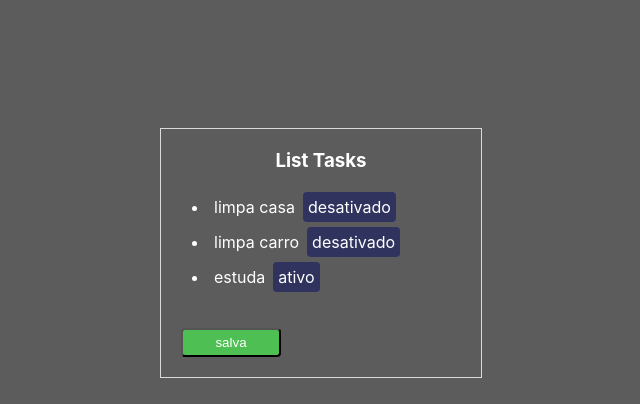
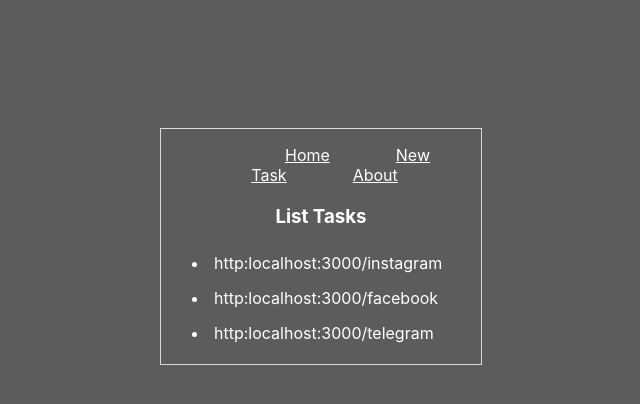
Before and after one commit to pacman2020/reactjs, a React (Create React App) app: page /about in a window 1280 px wide. Shown: the top 404 px of the page, without its empty margins (288-928 px from the left). Built offline with nearby package versions, Linux system fonts and the light colour scheme; the HTML template or start-up script is replaced by a standard one.

Commit message:
pages sistema de rotas

```diff
--- a/package.json
+++ b/package.json
@@ -8,6 +8,7 @@
     "@testing-library/user-event": "^12.8.3",
     "react": "^17.0.2",
     "react-dom": "^17.0.2",
+    "react-router-dom": "^5.2.0",
     "react-scripts": "4.0.3",
     "web-vitals": "^1.1.2"
   },
@@ -35,7 +36,5 @@
       "last 1 safari version"
     ]
   },
-  "devDependencies": {
-    "eslint-plugin-react": "^7.24.0"
-  }
+  "devDependencies": {}
 }
--- a/src/App.js
+++ b/src/App.js
@@ -1,29 +1,6 @@
-import React, { useState, useEffect } from "react";
-import './style.css';
+import React from "react";
+import Routes from './routes';
 
-const App = () =>{
-  const [tasks, setTasks] = useState([
-    { id: 1, title: 'limpa casa', concluido: false },
-    { id: 2, title: 'limpa carro', concluido: false },
-    { id: 3, title: 'estuda', concluido: true }
-  ])
-
-  return (
-    <>
-      <div className="lista-tasks" >
-        <h3>List Tasks</h3>
-        <ul>
-          {tasks.map(task =>(
-            <li key={task.id} >
-              <span>{task.title}</span>
-              <span className="concluido" >{ task.concluido ? 'ativo':'desativado'}</span>
-            </li>
-          )) }
-        </ul>
-        <button className="btn" >salva</button>
-      </div>
-    </>
-  )
-};
+const App = () => <Routes/>;
 
 export default App;
--- /dev/null
+++ b/src/compontens/NavBar.jsx
@@ -0,0 +1,26 @@
+import React from "react";
+import { Link } from "react-router-dom";
+import './navbar.css';
+
+
+const Menu = () =>{
+    return (
+      <>
+        <nav className="navbar">
+            <ul className="">
+                <li className="">
+                <Link className="urls" to="/">Home</Link>
+                </li>
+                <li className="">
+                <Link to="new/">New Task</Link>
+                </li>
+                <li className="">
+                <Link to="about/">About</Link>
+                </li>
+            </ul>
+        </nav>
+      </>
+    )
+  };
+
+  export default Menu;
--- /dev/null
+++ b/src/compontens/navbar.css
@@ -0,0 +1,14 @@
+.navbar {
+    text-align: center;
+    /* background: rgb(10, 42, 129); */
+}
+
+.navbar li{
+    /* background: rgb(10, 129, 60); */
+    display: inline;
+}
+
+.navbar .urls{
+    list-style-type: none;
+    display: inline;
+}
--- /dev/null
+++ b/src/pages/About.js
@@ -0,0 +1,30 @@
+import React, { useState, useEffect } from "react";
+import NavBar from '../compontens/NavBar';
+import './style.css';
+
+const ListTask = () =>{
+  const [redes, setRedes] = useState([
+    { id: 1, name: 'instagram', links: 'http:localhost:3000/instagram' },
+    { id: 2, name: 'facebook', links: 'http:localhost:3000/facebook' },
+    { id: 3, name: 'telegram', links: 'http:localhost:3000/telegram' }
+  ])
+
+  return (
+    <>
+      <div className="lista-tasks" >
+      <NavBar></NavBar>
+        <h3>List Tasks</h3>
+        <ul>
+          {redes.map(rede =>(
+            <li key={rede.id} >
+              <span>{rede.title}</span>
+              <span >{ rede.links }</span>
+            </li>
+          )) }
+        </ul>
+      </div>
+    </>
+  )
+};
+
+export default ListTask;
--- /dev/null
+++ b/src/pages/FormTask.js
@@ -0,0 +1,17 @@
+import React, { useState, useEffect } from "react";
+import NavBar from '../compontens/NavBar';
+import './style.css';
+
+const FormTask = () =>{
+
+  return (
+    <>
+      <div className="form-tasks" >
+      <NavBar></NavBar>
+        <h3>New Tasks</h3>
+      </div>
+    </>
+  )
+};
+
+export default FormTask;
--- /dev/null
+++ b/src/pages/ListTasks.js
@@ -0,0 +1,30 @@
+import React, { useState, useEffect } from "react";
+import NavBar from '../compontens/NavBar';
+import './style.css';
+
+const ListTask = () =>{
+  const [tasks, setTasks] = useState([
+    { id: 1, title: 'limpa casa', concluido: false },
+    { id: 2, title: 'limpa carro', concluido: false },
+    { id: 3, title: 'estuda', concluido: true }
+  ])
+
+  return (
+    <>
+      <div className="lista-tasks" >
+      <NavBar></NavBar>
+        <h3>List Tasks</h3>
+        <ul>
+          {tasks.map(task =>(
+            <li key={task.id} >
+              <span>{task.title}</span>
+              <span className="concluido" >{ task.concluido ? 'ativo':'desativado'}</span>
+            </li>
+          )) }
+        </ul>
+      </div>
+    </>
+  )
+};
+
+export default ListTask;
--- a/src/style.css
+++ b/src/pages/style.css
@@ -4,7 +4,7 @@
     border: 1px rgb(218, 218, 218) solid;
 }
 
-h3, button{
+h3, a{
     text-align: center;
     margin: 20px;
     color: white;
@@ -23,6 +23,7 @@
 }
 
 .btn {
+    text-decoration: none;
    color: white;
    width: 100px;
    padding: 5px;
--- /dev/null
+++ b/src/routes.js
@@ -0,0 +1,17 @@
+import { BrowserRouter, Route, Switch, Redirect } from "react-router-dom";
+import ListTasks from './pages/ListTasks';
+import FormTasks from './pages/FormTask';
+import About from './pages/About';
+
+
+const Routes = () => (
+    <BrowserRouter>
+        <Switch>
+            <Route exact path="/" component={ListTasks} />
+            <Route exact path="/new" component={FormTasks} />
+            <Route exact path="/about" component={About} />
+        </Switch>
+    </BrowserRouter>
+)
+
+export default Routes
```
Also changed, not shown: 1 other file (tests, documents, lock files or other folders).
